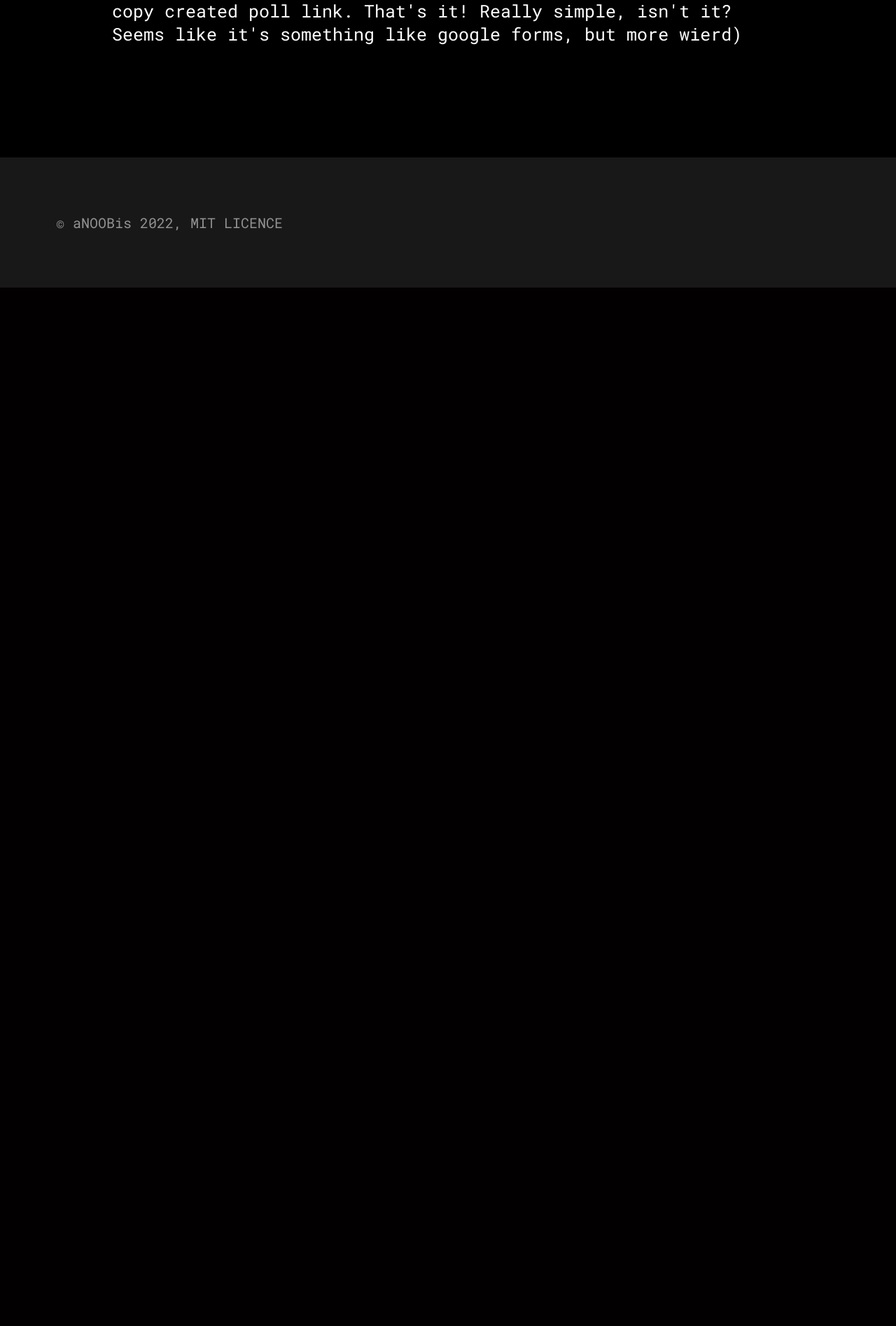
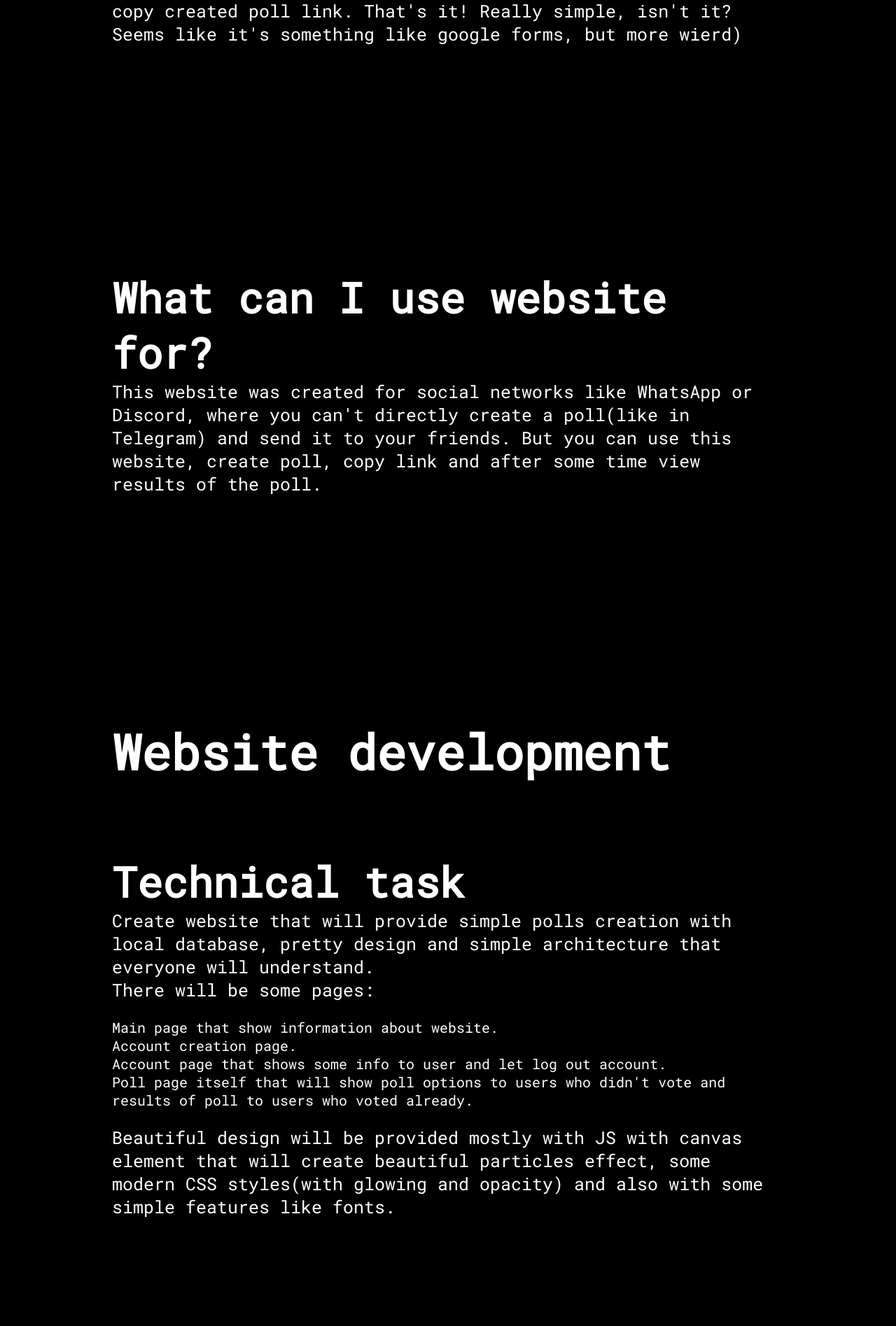
Before and after one commit to aNOOBisTheGod/MegaPolls, a Flask app: page / in a window 1280 px wide. Shown: the part 1139-3034 px from the top of the page at 70% size. Before the commit the page ends 1550 px from the top, so only its background shows below. Run offline with Flask 2, Linux system fonts and the light colour scheme; some libraries are stand-ins or nearby versions.

Commit message:
some additions

```diff
--- a/static/css/main.css
+++ b/static/css/main.css
@@ -49,7 +49,7 @@ section {
 }
 
 footer {
-    background-color: rgb(24, 24, 24);
+    background-color: rgba(24, 24, 24, 0.5);
     padding: 10vh;
     color:rgb(146, 146, 146)
 }
@@ -217,3 +217,13 @@ input[type="checkbox"]:checked + .usethis {
     color: red;
     font-size: 5rem;
   }
+
+.insertion {
+    font-size: 70px;
+    margin-bottom: 100px;
+}
+
+.list {
+    margin-top: 3vh;
+    margin-bottom: 3vh;
+}
--- a/templates/index.html
+++ b/templates/index.html
@@ -30,8 +30,33 @@
             but more wierd)
         </a>
     </section>
+    <section>
+        <h2 class="section-title">What can I use website for?</h2>
+        <a class="section-text">
+            This website was created for social networks like WhatsApp or Discord, where you can't directly create a poll(like in Telegram) and send it to your friends.
+            But you can use this website, create poll, copy link and after some time view results of the poll.
+        </a>
+    </section>
+
+    <section>
+        <h1 class="insertion">Website development</h1>
+        <h2 class="section-title">Technical task</h2>
+        <a class="section-text">
+            Create website that will provide simple polls creation with local database, pretty design and simple architecture that everyone will understand.<br>
+            There will be some pages:
+            <ul class="list">
+                <li>Main page that show information about website.</li>
+                <li>Account creation page.</li>
+                <li>Account page that shows some info to user and let log out account.</li>
+                <li>Poll page itself that will show poll options to users who didn't vote and results of poll to users who voted already.</li>
+            </ul>
+            Beautiful design will be provided mostly with JS with canvas element that will create beautiful particles
+            effect, some modern CSS styles(with glowing and opacity) and also with some simple features like fonts.<br>
+        </a>
+    </section>
     <footer>
         &copy; aNOOBis 2022, MIT LICENCE
+
     </footer>
 </body>
 <script type="text/javascript" src="../static/js/script.js"></script>
```
